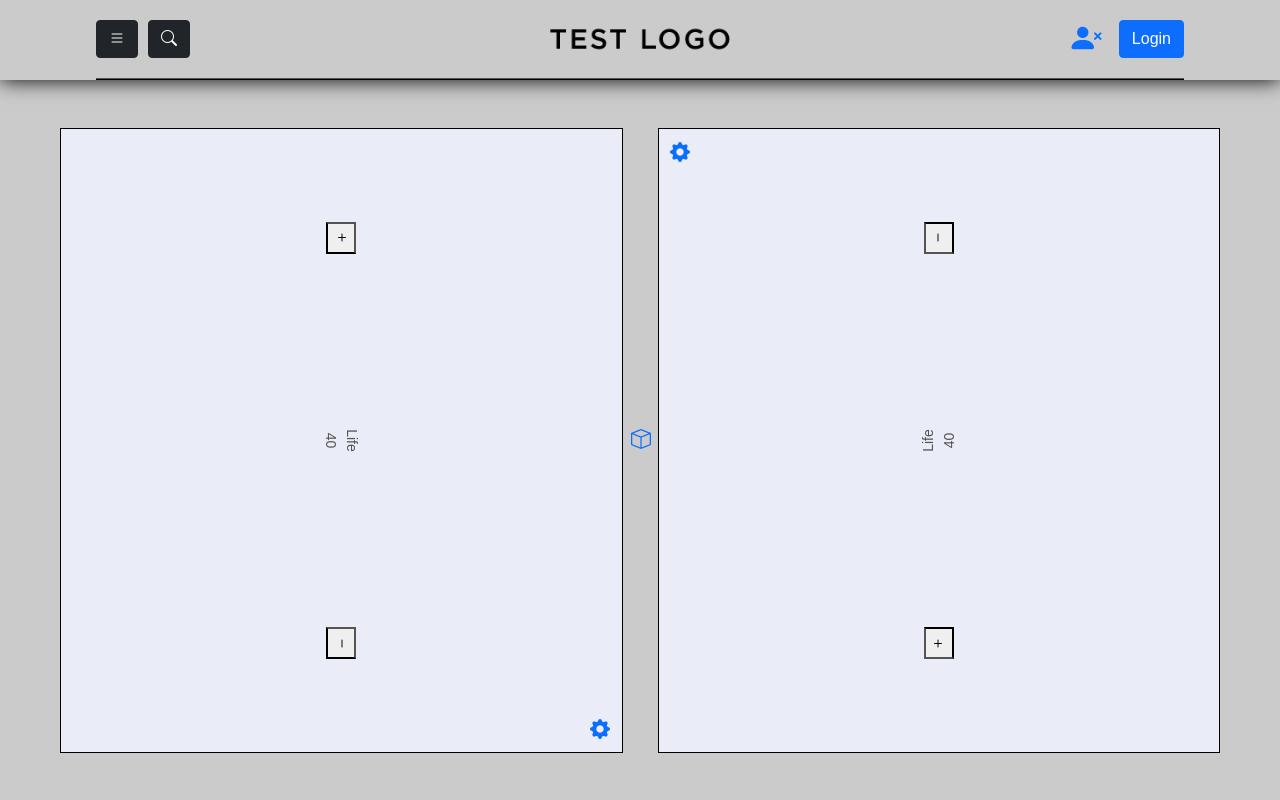
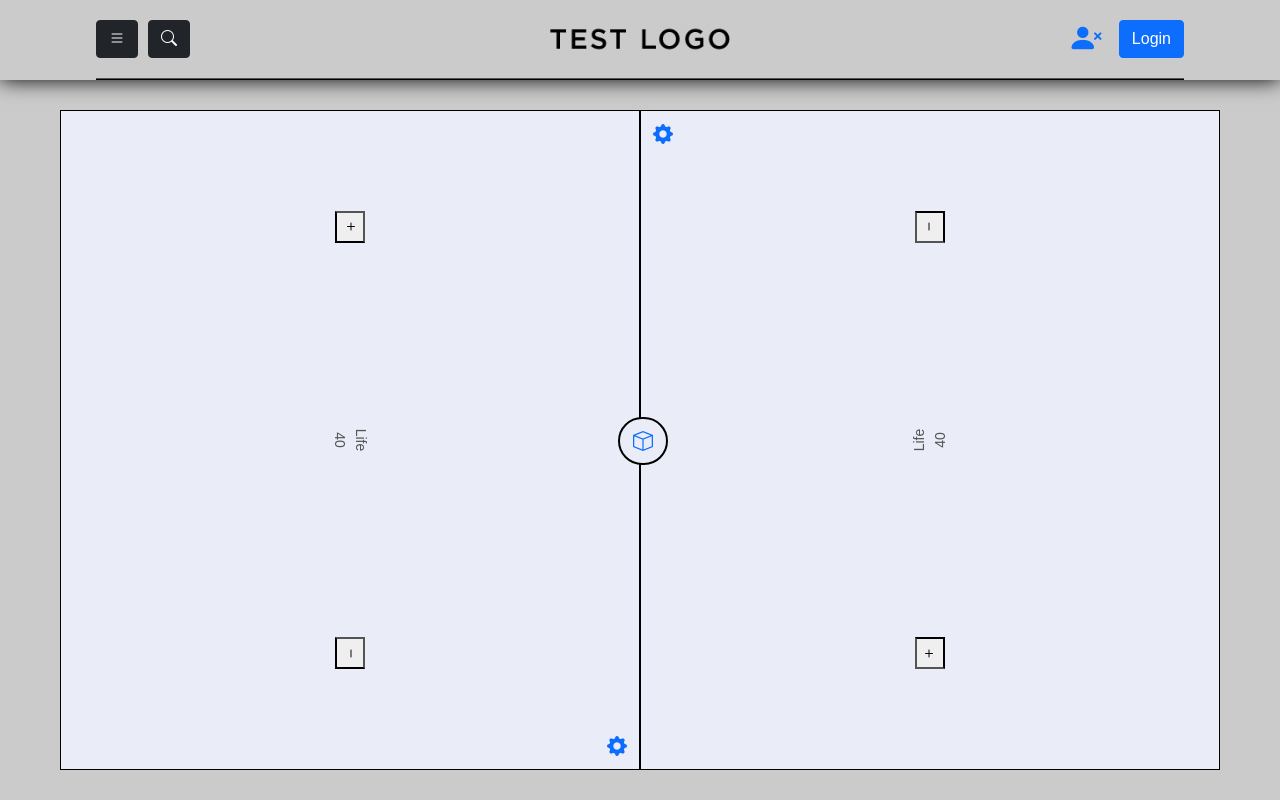
Before and after one commit to AntonioSanjuan/mtg-counter, a React (Create React App) app: page / in a window 1280 px wide. Built offline with nearby package versions, Linux system fonts and the light colour scheme; no server answers.

Commit message:
fix: some styles, trying to use the hole screen

```diff
--- a/src/components/Board/Board.scss
+++ b/src/components/Board/Board.scss
@@ -3,7 +3,6 @@
     flex-direction: row;
     flex-wrap: wrap;
     align-items: center;
-    gap: 35px;
     height: 100%;
     position: relative;
 }
@@ -13,7 +12,7 @@
     flex: 1 0 auto;
     justify-content: center;
 
-    width: calc(50% - 30px);
+    width: calc(50%);
 
     align-items: center;
     overflow: hidden;
--- a/src/components/Board/Board.tsx
+++ b/src/components/Board/Board.tsx
@@ -18,7 +18,7 @@ function Board() {
           <div
             key={player.id}
             className="Board_PlayerContainer"
-            style={{ height: `calc(${getPlayerWidthPercentage(boardSettings.numberOfPlayers)}% - 35px)` }}
+            style={{ height: `calc(${getPlayerWidthPercentage(boardSettings.numberOfPlayers)}%)` }}
           >
             <Player player={player} rotation={getPlayerRotation(index, boardSettings.numberOfPlayers)} />
           </div>
--- a/src/components/GameButton/GameButton.scss
+++ b/src/components/GameButton/GameButton.scss
@@ -1,11 +1,18 @@
 .GameButton_Maincontainer {
+  display: flex;
+  flex-direction: column;
+  border-radius: 50vh;
+  border: 2px solid var(--app-topnav-mobile-background);
+  width: fit-content;
+  background: var(--app-card-background-color);
+  position: absolute;
+  top: calc(50% - 23px);
+  left: calc(50% - 22px);
+  z-index: 3;
 }
 
 .GameButton_Button {
-    position: absolute;
-    top: calc(50% - 23px);
-    left: calc(50% - 22px);
-    z-index: 3;
+
     i {
       font-size: 20px;
     }
--- a/src/components/GameButton/GameButton.tsx
+++ b/src/components/GameButton/GameButton.tsx
@@ -10,7 +10,7 @@ function GameButton() {
   };
 
   return (
-  // <div className="GameButton_Maincontainer">
+    <div className="GameButton_Maincontainer">
       <button
         type="button"
         className="btn btn-link GameButton_Button"
@@ -18,7 +18,7 @@ function GameButton() {
       >
         <i className="bi bi-box" />
       </button>
-  // </div>
+    </div>
   );
 }
 
--- a/src/utils/boardPlayerRotation/boardPlayerRotation.tsx
+++ b/src/utils/boardPlayerRotation/boardPlayerRotation.tsx
@@ -21,7 +21,7 @@ export const getPlayerWidthPercentage = (numberOfPlayers: number): number => {
       return 50;
     case NumberOfPlayers.Five:
     case NumberOfPlayers.Six:
-      return 33;
+      return 33.33;
     default:
       return 0;
   }
```
Lines whose indentation alone changed are shown as unchanged.
